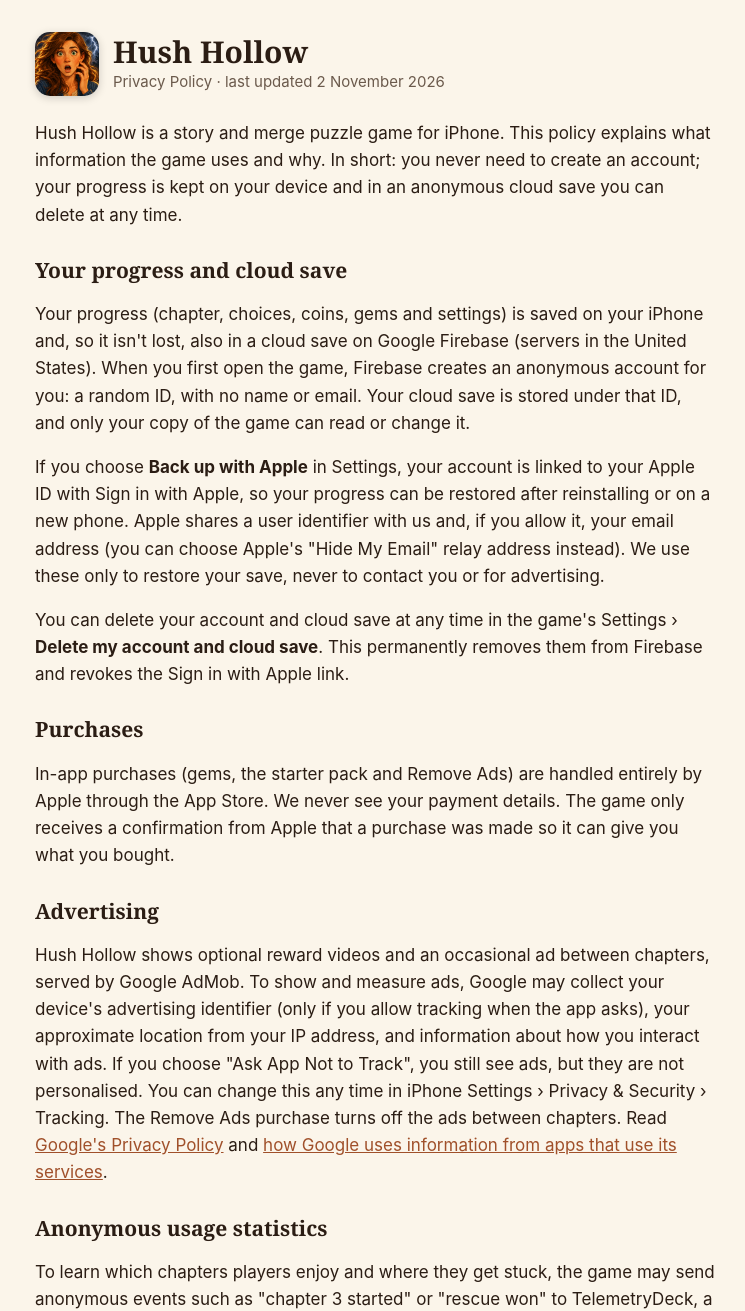
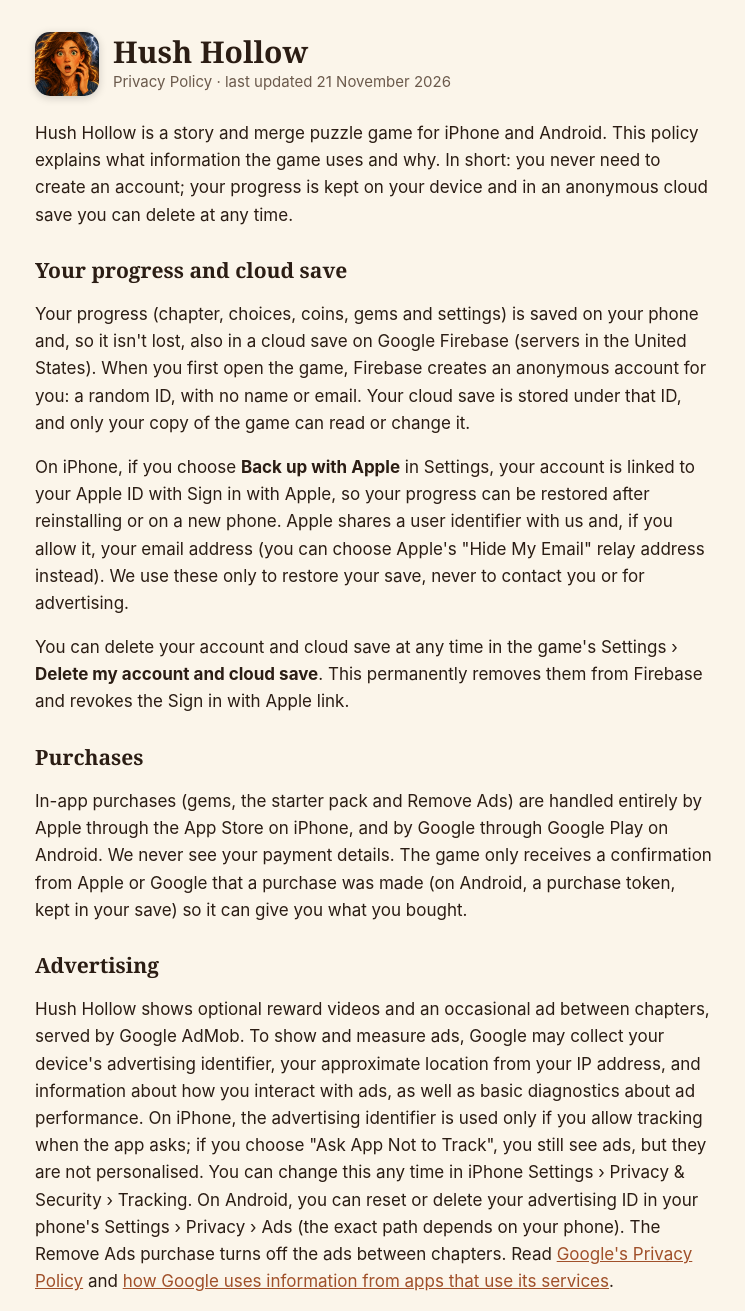
Before and after one commit to vincentekt/hush-hollow, a plain HTML site: page privacy.html in a window 1280 px wide. Shown: the top 1311 px of the page, without its empty margins (265-1010 px from the left). Drawn offline with Linux system fonts and the light colour scheme.

Commit message:
Privacy policy: Android, Google Play purchases and Android ad ID
Co-Authored-By: Claude Opus 5.5 <noreply@anthropic.com>

```diff
--- a/privacy.html
+++ b/privacy.html
@@ -6,26 +6,26 @@
 <link rel="stylesheet" href="style.css">
 </head>
 <body><main>
-<header><img src="icon.png" alt=""><div><h1>Hush Hollow</h1><p>Privacy Policy · last updated 2 November 2026</p></div></header>
+<header><img src="icon.png" alt=""><div><h1>Hush Hollow</h1><p>Privacy Policy · last updated 21 November 2026</p></div></header>
 
-<p>Hush Hollow is a story and merge puzzle game for iPhone. This policy explains what information the game uses and why. In short: you never need to create an account; your progress is kept on your device and in an anonymous cloud save you can delete at any time.</p>
+<p>Hush Hollow is a story and merge puzzle game for iPhone and Android. This policy explains what information the game uses and why. In short: you never need to create an account; your progress is kept on your device and in an anonymous cloud save you can delete at any time.</p>
 
 <h2>Your progress and cloud save</h2>
-<p>Your progress (chapter, choices, coins, gems and settings) is saved on your iPhone and, so it isn't lost, also in a cloud save on Google Firebase (servers in the United States). When you first open the game, Firebase creates an anonymous account for you: a random ID, with no name or email. Your cloud save is stored under that ID, and only your copy of the game can read or change it.</p>
-<p>If you choose <b>Back up with Apple</b> in Settings, your account is linked to your Apple ID with Sign in with Apple, so your progress can be restored after reinstalling or on a new phone. Apple shares a user identifier with us and, if you allow it, your email address (you can choose Apple's "Hide My Email" relay address instead). We use these only to restore your save, never to contact you or for advertising.</p>
+<p>Your progress (chapter, choices, coins, gems and settings) is saved on your phone and, so it isn't lost, also in a cloud save on Google Firebase (servers in the United States). When you first open the game, Firebase creates an anonymous account for you: a random ID, with no name or email. Your cloud save is stored under that ID, and only your copy of the game can read or change it.</p>
+<p>On iPhone, if you choose <b>Back up with Apple</b> in Settings, your account is linked to your Apple ID with Sign in with Apple, so your progress can be restored after reinstalling or on a new phone. Apple shares a user identifier with us and, if you allow it, your email address (you can choose Apple's "Hide My Email" relay address instead). We use these only to restore your save, never to contact you or for advertising.</p>
 <p>You can delete your account and cloud save at any time in the game's Settings › <b>Delete my account and cloud save</b>. This permanently removes them from Firebase and revokes the Sign in with Apple link.</p>
 
 <h2>Purchases</h2>
-<p>In-app purchases (gems, the starter pack and Remove Ads) are handled entirely by Apple through the App Store. We never see your payment details. The game only receives a confirmation from Apple that a purchase was made so it can give you what you bought.</p>
+<p>In-app purchases (gems, the starter pack and Remove Ads) are handled entirely by Apple through the App Store on iPhone, and by Google through Google Play on Android. We never see your payment details. The game only receives a confirmation from Apple or Google that a purchase was made (on Android, a purchase token, kept in your save) so it can give you what you bought.</p>
 
 <h2>Advertising</h2>
-<p>Hush Hollow shows optional reward videos and an occasional ad between chapters, served by Google AdMob. To show and measure ads, Google may collect your device's advertising identifier (only if you allow tracking when the app asks), your approximate location from your IP address, and information about how you interact with ads. If you choose "Ask App Not to Track", you still see ads, but they are not personalised. You can change this any time in iPhone Settings › Privacy &amp; Security › Tracking. The Remove Ads purchase turns off the ads between chapters. Read <a href="https://policies.google.com/privacy">Google's Privacy Policy</a> and <a href="https://policies.google.com/technologies/partner-sites">how Google uses information from apps that use its services</a>.</p>
+<p>Hush Hollow shows optional reward videos and an occasional ad between chapters, served by Google AdMob. To show and measure ads, Google may collect your device's advertising identifier, your approximate location from your IP address, and information about how you interact with ads, as well as basic diagnostics about ad performance. On iPhone, the advertising identifier is used only if you allow tracking when the app asks; if you choose "Ask App Not to Track", you still see ads, but they are not personalised. You can change this any time in iPhone Settings › Privacy &amp; Security › Tracking. On Android, you can reset or delete your advertising ID in your phone's Settings › Privacy › Ads (the exact path depends on your phone). The Remove Ads purchase turns off the ads between chapters. Read <a href="https://policies.google.com/privacy">Google's Privacy Policy</a> and <a href="https://policies.google.com/technologies/partner-sites">how Google uses information from apps that use its services</a>.</p>
 
 <h2>Anonymous usage statistics</h2>
 <p>To learn which chapters players enjoy and where they get stuck, the game may send anonymous events such as "chapter 3 started" or "rescue won" to TelemetryDeck, a privacy-focused analytics service. These events carry a random identifier created on your device, not your name, email, advertising identifier or contact details, and they can't be used to identify you. See <a href="https://telemetrydeck.com/privacy/">TelemetryDeck's privacy policy</a>.</p>
 
 <h2>Notifications</h2>
-<p>If you allow notifications, the game schedules reminders on your iPhone itself (for example, when your energy is full). They are created on the device and no information is sent to us to do this. You can turn them off in the game's Settings or in iPhone Settings.</p>
+<p>If you allow notifications, the game schedules reminders on your phone itself (for example, when your energy is full). They are created on the device and no information is sent to us to do this. You can turn them off in the game's Settings or in your phone's settings.</p>
 
 <h2>Children</h2>
 <p>Hush Hollow is not directed at children under 13, and we do not knowingly collect personal information from them.</p>
@@ -33,7 +33,7 @@
 <h2>Your choices</h2>
 <ul>
 <li>Delete your account and cloud save in the game's Settings.</li>
-<li>Turn off tracking for ads in iPhone Settings › Privacy &amp; Security › Tracking.</li>
+<li>Turn off tracking for ads in iPhone Settings › Privacy &amp; Security › Tracking, or reset or delete your advertising ID in Android Settings › Privacy › Ads.</li>
 <li>Turn off reminders in the game's Settings.</li>
 <li>Delete all game data by deleting the app.</li>
 </ul>
```
